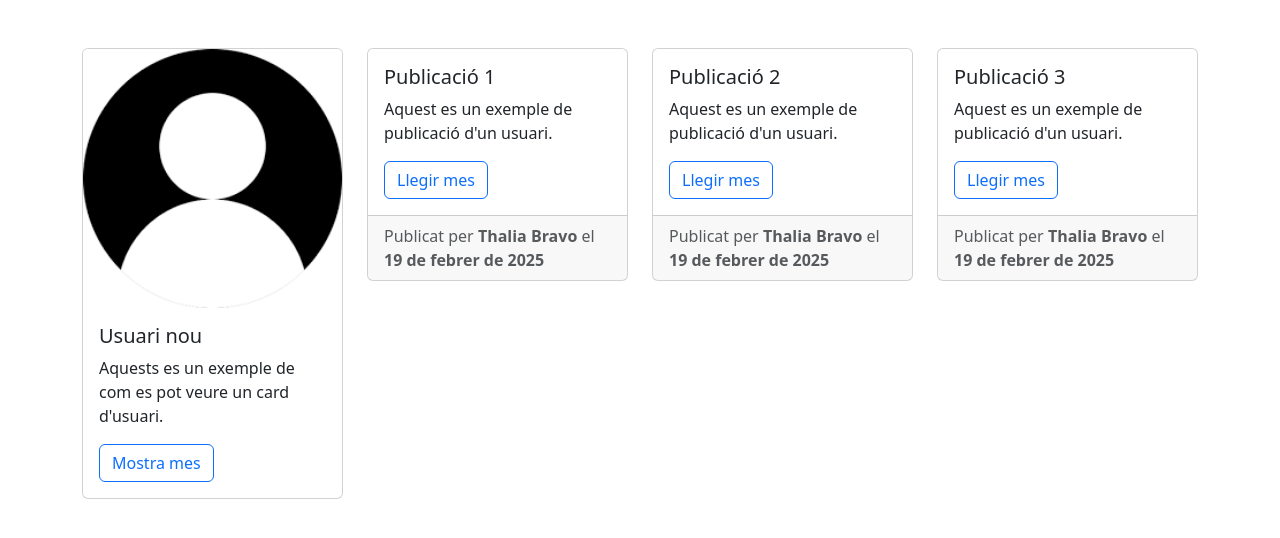
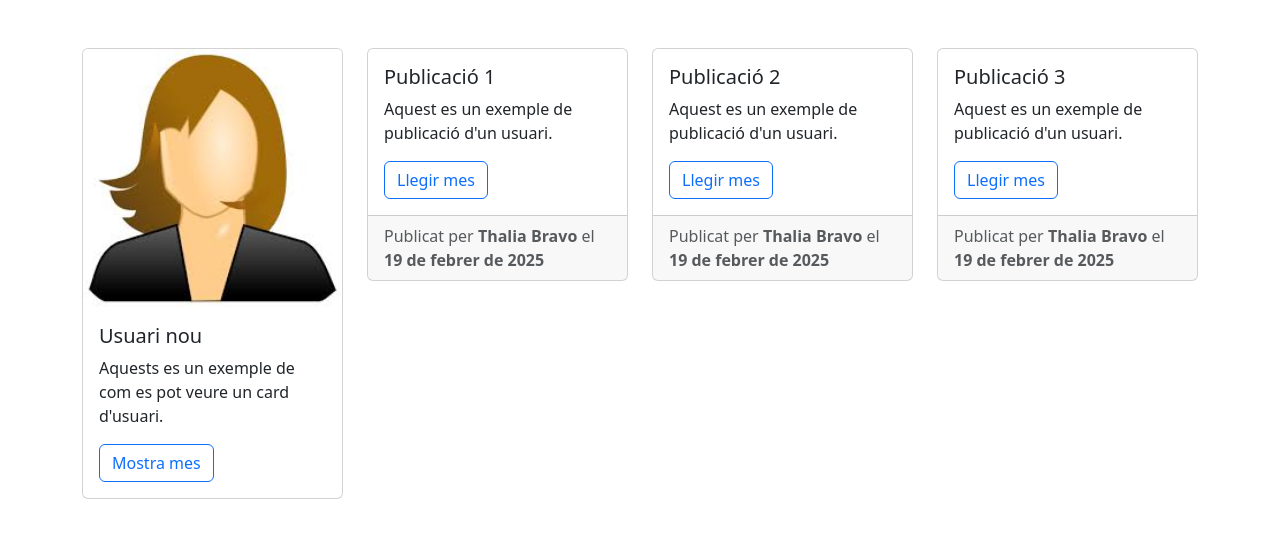
Before and after one commit to DevThalia/bootstrap-m09, a plain HTML site: page cards/index.html in a window 1280 px wide. Drawn offline with nearby package versions, Linux system fonts and the light colour scheme.

Commit message:
cambios en img

```diff
--- a/cards/index.html
+++ b/cards/index.html
@@ -12,10 +12,11 @@
 <body>
     <div class="container my-5">
         <div class="row justify-content-center g-4">
+
             <!-- Card Usuari -->
             <div class="col-12 col-md-3">
                 <div class="card">
-                    <img src="/cards/user.png" class="card-img-top" alt="Usuari">
+                    <img src="/cards/femuser.jpeg" class="card-img-top" alt="Usuari">
                     <div class="card-body">
                         <h5 class="card-title">Usuari nou</h5>
                         <p class="card-text">Aquests es un exemple de com es pot veure un card d'usuari.</p>
```
Also changed, not shown: cards/femuser.jpeg (added).
